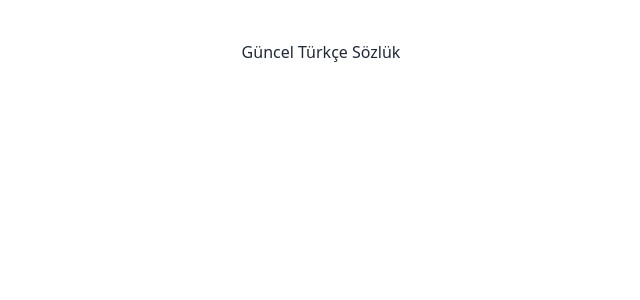
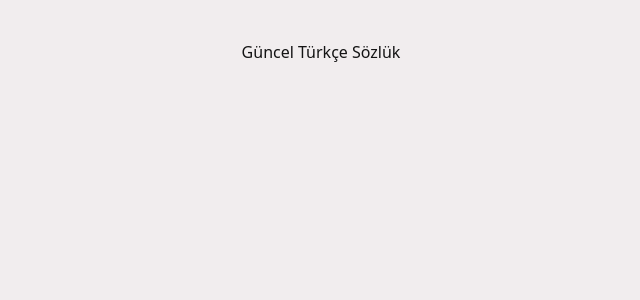
Before and after one commit to ismailcakici/turkce-sozluk-web, a React (Create React App) app: page / in a window 1280 px wide. Shown: the top 300 px of the page, without its empty margins (319-959 px from the left). Built offline with nearby package versions, Linux system fonts and the light colour scheme.

Commit message:
color scheme configured

```diff
--- a/tailwind.config.js
+++ b/tailwind.config.js
@@ -1,12 +1,56 @@
-/** @type {import('tailwindcss').Config} */
 module.exports = {
   content: [
-    "./src/**/*.{js,jsx,ts,tsx}",
+    './src/**/*.{js,ts,jsx,tsx}',
   ],
   theme: {
-    extend: {},
+    extend: {
+      colors: {
+        primary: {
+          default: '#F04F57',
+          dark: '#D51C24',
+          light: '#FEF8F8',
+        },
+        secondary: '#0F7A74',
+        gray: {
+          100: '#E8DEDF',
+          200: '#CFC1C1',
+          300: '#B09A9C',
+          400: '#9F8284',
+          500: '#806667',
+          600: '#4B3B3C',
+        },
+        background: '#F1EDEE',
+      },
+    },
   },
-  plugins: [
-    require('daisyui'),
-  ],
+  daisyui: {
+    themes: [
+      {
+        light: {
+          primary: '#F04F57',
+          secondary: '#0F7A74',
+          'primary-light': '#FEF8F8',
+          'primary-dark': '#D51C24',
+          neutral: '#806667',
+          'base-100': '#F1EDEE',
+          info: '#CFC1C1',
+          success: '#0F7A74',
+          warning: '#B09A9C',
+          error: '#D51C24',
+        },
+        dark: {
+          primary: '#D51C24',
+          secondary: '#0F7A74',
+          'primary-light': '#FEF8F8',
+          neutral: '#4B3B3C',
+          'base-100': '#1f2937',
+          info: '#9F8284',
+          success: '#0F7A74',
+          warning: '#806667',
+          error: '#F04F57',
+        },
+      },
+    ],
+  },
+  plugins: [require('daisyui')],
 }
```
